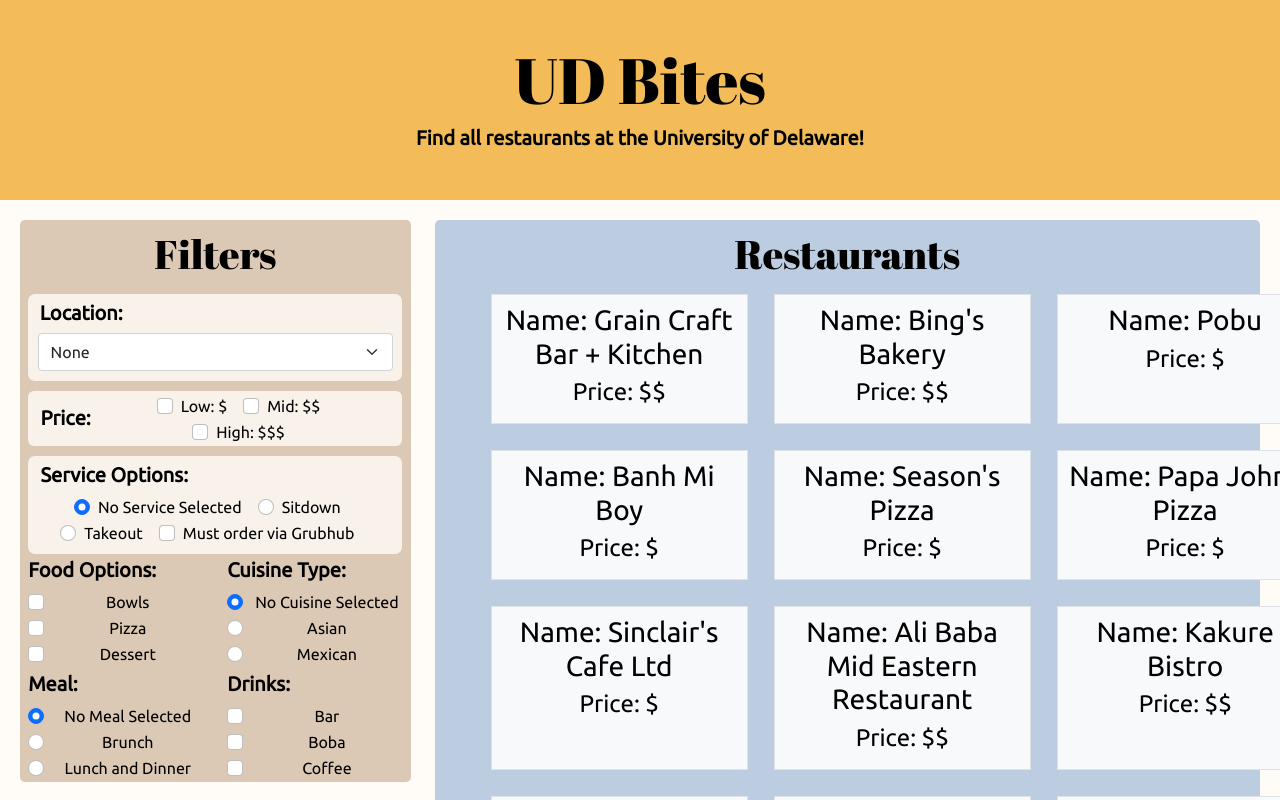
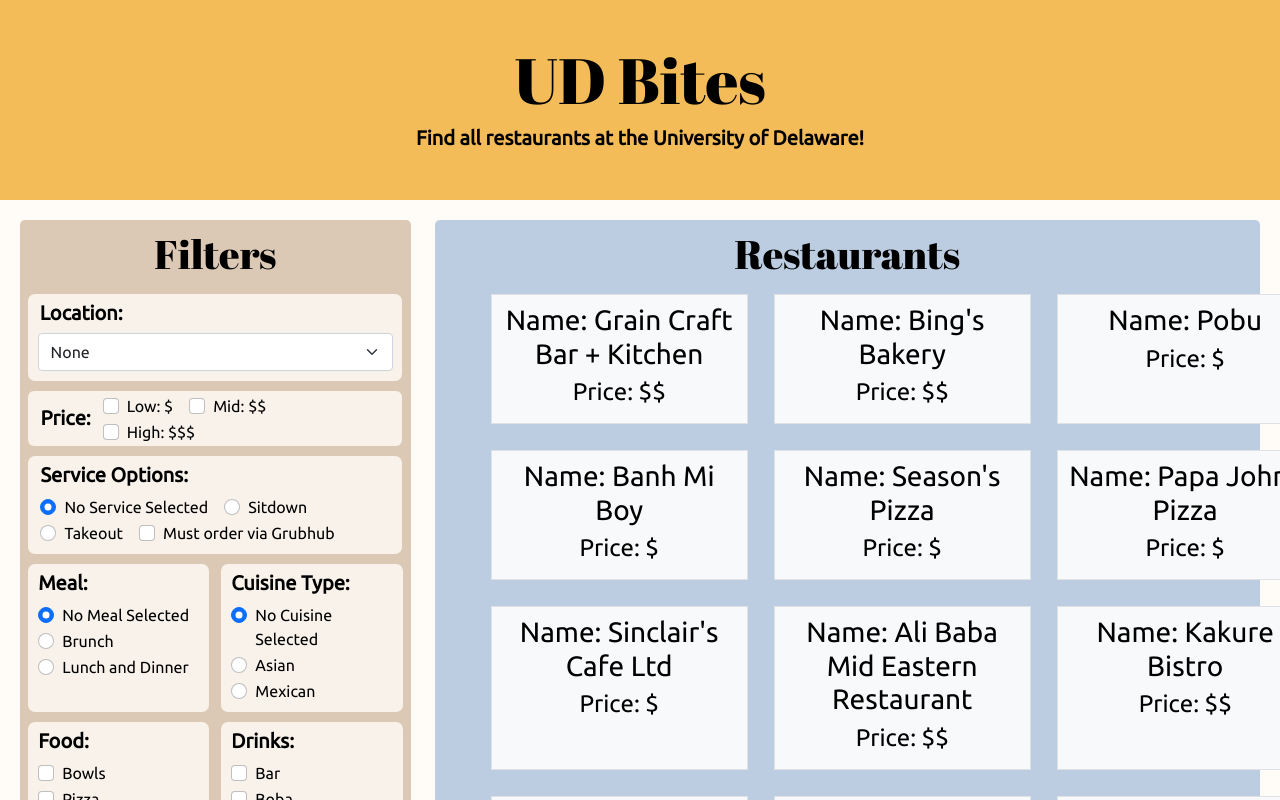
Before and after one commit to mycahdt/UD_Bites, a React (Create React App) app: page / in a window 1280 px wide. Shown: the top 800 px of the page. Built offline with nearby package versions, Linux system fonts and the light colour scheme.

Commit message:
meal cuisine food drink designs

```diff
--- a/src/App.css
+++ b/src/App.css
@@ -53,6 +53,7 @@
     padding-left: 2%;
     padding-right: 2%;
     border-radius: 5px;
+    padding-bottom: 4%;
 }
 
 .App-filter-title {
@@ -81,6 +82,7 @@
     background-color: #f8f2eb;
     align-items: center;
     border-radius: 6px;
+    text-align: left;
 }
 
 .Service-filter {
@@ -92,6 +94,59 @@
     background-color: #f8f2eb;
     align-items: center;
     border-radius: 7px;
+    text-align: left;
+}
+
+.Meal-filter {
+    margin-top: 10px;
+    margin-left: 3%;
+    margin-right: 1.5%;
+    padding-top: 3px;
+    padding-bottom: 7px;
+    padding-left: 10px;
+    background-color: #f8f2eb;
+    align-items: center;
+    border-radius: 7px;
+    text-align: left;
+}
+
+.Cuisine-filter {
+    margin-top: 10px;
+    margin-right: 3%;
+    margin-left: 1.5%;
+    padding-top: 3px;
+    padding-bottom: 7px;
+    padding-left: 10px;
+    background-color: #f8f2eb;
+    align-items: center;
+    border-radius: 7px;
+    text-align: left;
+}
+
+.Food-filter {
+    margin-top: 10px;
+    margin-left: 3%;
+    margin-right: 1.5%;
+    padding-top: 3px;
+    padding-bottom: 7px;
+    padding-left: 10px;
+    background-color: #f8f2eb;
+    align-items: center;
+    border-radius: 7px;
+    text-align: left;
+}
+
+.Drink-filter {
+    margin-top: 10px;
+    margin-right: 3%;
+    margin-left: 1.5%;
+    padding-top: 3px;
+    padding-bottom: 7px;
+    padding-left: 10px;
+    background-color: #f8f2eb;
+    align-items: center;
+    border-radius: 7px;
+    text-align: left;
 }
 
 .App-restaurants {
--- a/src/App.tsx
+++ b/src/App.tsx
@@ -280,10 +280,48 @@ function App(): JSX.Element {
                             </Col>
                         </Row>
                         <Row>
-                            <Col>
-                                <h5 className="App-filter-subtitles">
-                                    Food Options:
-                                </h5>
+                            <Col className="Meal-filter">
+                                <div>
+                                    <h5 className="App-filter-subtitles">
+                                        Meal:
+                                    </h5>
+                                    {meals.map((meal: string) => (
+                                        <Form.Check
+                                            key={meal}
+                                            type="radio"
+                                            name={meal}
+                                            id={meal}
+                                            label={meal}
+                                            value={meal}
+                                            onChange={updateMeal}
+                                            checked={chosenMeal === meal}
+                                        />
+                                    ))}
+                                </div>
+                            </Col>
+                            <Col className="Cuisine-filter">
+                                <div>
+                                    <h5 className="App-filter-subtitles">
+                                        Cuisine Type:
+                                    </h5>
+                                    {cuisines.map((cuisine: string) => (
+                                        <Form.Check
+                                            key={cuisine}
+                                            type="radio"
+                                            name={cuisine}
+                                            id={cuisine}
+                                            label={cuisine}
+                                            value={cuisine}
+                                            onChange={updateCuisine}
+                                            checked={chosenCuisine === cuisine}
+                                        />
+                                    ))}
+                                </div>
+                            </Col>
+                        </Row>
+                        <Row>
+                            <Col className="Food-filter">
+                                <h5 className="App-filter-subtitles">Food:</h5>
                                 <div>
                                     <Form.Check
                                         type="checkbox"
@@ -314,47 +352,7 @@ function App(): JSX.Element {
                                     />
                                 </div>
                             </Col>
-                            <Col>
-                                <div>
-                                    <h5 className="App-filter-subtitles">
-                                        Cuisine Type:
-                                    </h5>
-                                    {cuisines.map((cuisine: string) => (
-                                        <Form.Check
-                                            key={cuisine}
-                                            type="radio"
-                                            name={cuisine}
-                                            id={cuisine}
-                                            label={cuisine}
-                                            value={cuisine}
-                                            onChange={updateCuisine}
-                                            checked={chosenCuisine === cuisine}
-                                        />
-                                    ))}
-                                </div>
-                            </Col>
-                        </Row>
-                        <Row>
-                            <Col>
-                                <div>
-                                    <h5 className="App-filter-subtitles">
-                                        Meal:
-                                    </h5>
-                                    {meals.map((meal: string) => (
-                                        <Form.Check
-                                            key={meal}
-                                            type="radio"
-                                            name={meal}
-                                            id={meal}
-                                            label={meal}
-                                            value={meal}
-                                            onChange={updateMeal}
-                                            checked={chosenMeal === meal}
-                                        />
-                                    ))}
-                                </div>
-                            </Col>
-                            <Col>
+                            <Col className="Drink-filter">
                                 <div>
                                     <h5 className="App-filter-subtitles">
                                         Drinks:
```
